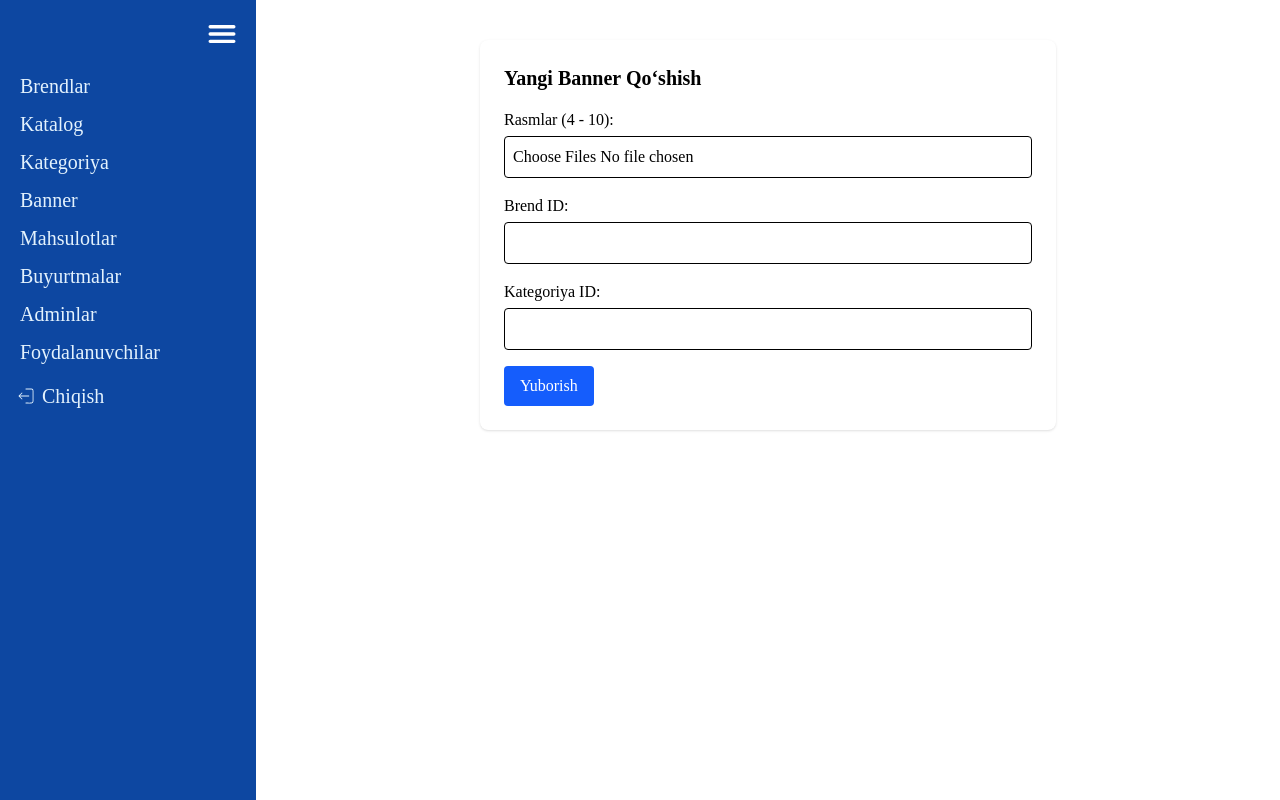
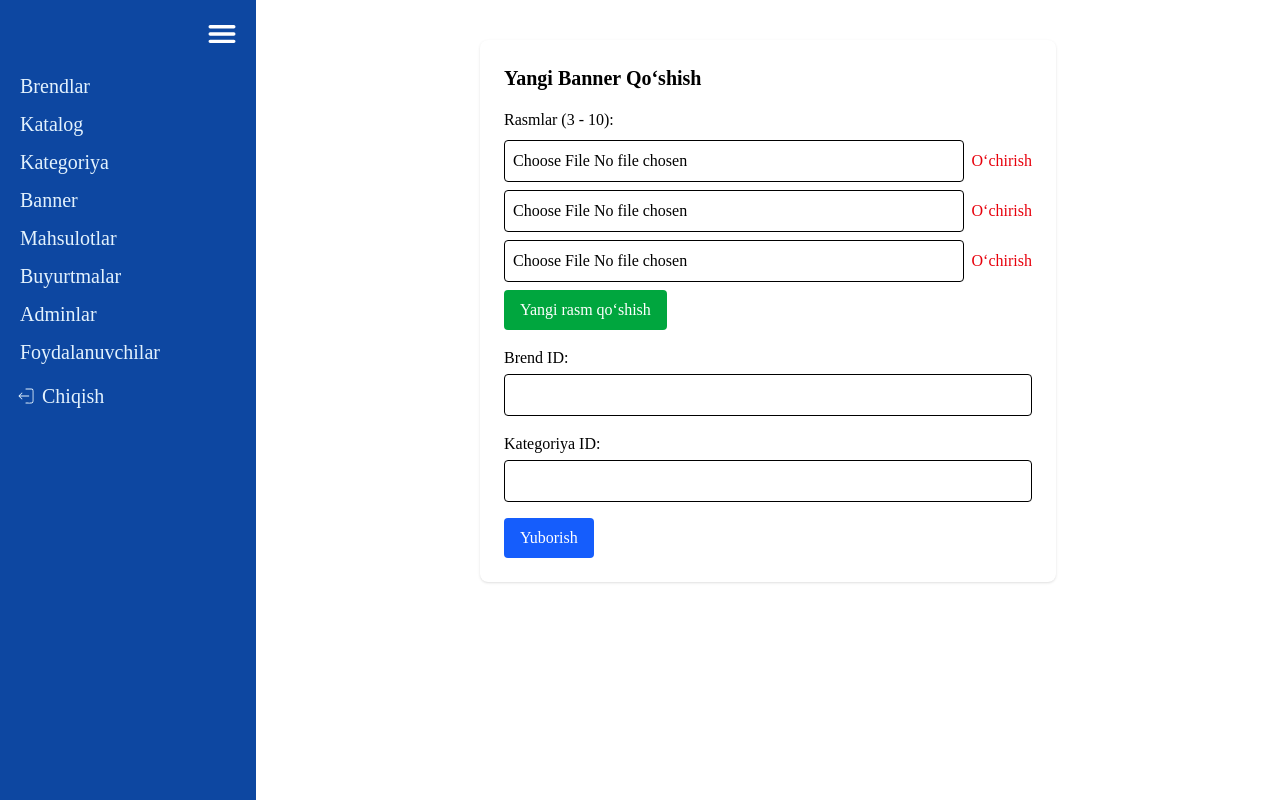
Before and after one commit to nurmuhammadxon/online-store, a React (Vite) app: page /admin/super-admin/banner-add in a window 1280 px wide. Built offline with nearby package versions, Linux system fonts and the light colour scheme; sample sign-in values are in the browser's storage.

Commit message:
update banner add file

```diff
--- a/src/components/Banner.jsx
+++ b/src/components/Banner.jsx
@@ -1,5 +1,6 @@
 import React, { useEffect, useState } from 'react';
 import axios from 'axios';
+import { defaultDataBanner } from '../util/Constants'
 
 import { Autoplay, Navigation, Pagination } from 'swiper/modules';
 import { Swiper, SwiperSlide } from 'swiper/react';
@@ -9,7 +10,6 @@ import 'swiper/css';
 import 'swiper/css/navigation';
 import 'swiper/css/pagination';
 
-
 function Banner() {
     const [banners, setBanners] = useState([])
 
@@ -17,7 +17,13 @@ function Banner() {
         const fetchDataGet = async () => {
             try {
                 const res = await axios.get(`https://165.232.87.222/api/Banners/GetAll`);
-                setBanners(res.data);
+                const data = res.data
+
+                if (Array.isArray(data) && data.length === 0) {
+                    setBanners(defaultDataBanner)
+                } else {
+                    setBanners(data);
+                }
             } catch (error) {
                 console.log(error);
             }
--- a/src/pages/banner/BannerAdd.jsx
+++ b/src/pages/banner/BannerAdd.jsx
@@ -2,49 +2,72 @@ import React, { useState } from 'react';
 import axios from 'axios';
 
 function BannerAdd() {
-    const [images, setImages] = useState([]);
+    const [images, setImages] = useState([null, null, null]);
     const [brendId, setBrendId] = useState('');
     const [categoryId, setCategoryId] = useState('');
     const [error, setError] = useState('');
     const [success, setSuccess] = useState('');
+    const [isLoading, setIsLoading] = useState(false);
 
-    const handleImageChange = (e) => {
-        const selectedFiles = Array.from(e.target.files);
-        if (selectedFiles.length < 4 || selectedFiles.length > 10) {
-            setError('Iltimos, 4 tadan 10 tagacha rasm tanlang.');
-            setImages([]);
+    const addImageInput = () => {
+        if (images.length < 10) {
+            setImages([...images, null]);
         } else {
-            setError('');
-            setImages(selectedFiles);
+            alert('Maksimal 10 ta rasm qo‘shish mumkin.');
         }
+    };
+
+    const handleImageChange = (e, index) => {
+        const updatedImages = [...images];
+        updatedImages[index] = e.target.files[0];
+        setImages(updatedImages);
+    };
+
+    const removeImageInput = (index) => {
+        const updatedImages = [...images];
+        updatedImages.splice(index, 1);
+        setImages(updatedImages);
     };
 
     const handleSubmit = async (e) => {
         e.preventDefault();
 
-        if (images.length < 4 || images.length > 10) {
-            setError('4 tadan 10 tagacha rasm yuborish kerak.');
+        const validImages = images.filter(img => img !== null);
+        if (validImages.length < 3 || validImages.length > 10) {
+            setError('Iltimos, 3 tadan 10 tagacha rasm tanlang.');
+            setSuccess('');
+            return;
+        }
+        if (!brendId || !categoryId) {
+            setError('Brend ID va Kategoriya ID ni kiriting.');
+            setSuccess('');
             return;
         }
 
+        setError('');
+        setIsLoading(true);
+
         const formData = new FormData();
-        images.forEach((image) => {
+        validImages.forEach((image) => {
             formData.append('Images', image);
         });
         formData.append('BrendId', brendId);
         formData.append('CategoryId', categoryId);
 
         try {
-            const res = await axios.post('https://165.232.87.222/api/Banners/Add', formData, {
-                headers: {
-                    'Content-Type': 'multipart/form-data',
-                },
+            await axios.post('https://165.232.87.222/api/Banners/Add', formData, {
+                headers: { 'Content-Type': 'multipart/form-data' },
             });
             setSuccess('Banner muvaffaqiyatli qo‘shildi!');
             setError('');
-        } catch (err) {
+            setImages([null, null, null]);
+            setBrendId('');
+            setCategoryId('');
+        } catch (error) {
             setError('Serverda xatolik yuz berdi.');
             setSuccess('');
+        } finally {
+            setIsLoading(false);
         }
     };
 
@@ -57,14 +80,33 @@ function BannerAdd() {
 
             <form onSubmit={handleSubmit} encType="multipart/form-data">
                 <div className="mb-4">
-                    <label className="block mb-1 font-medium">Rasmlar (4 - 10):</label>
-                    <input
-                        type="file"
-                        multiple
-                        accept="image/*"
-                        onChange={handleImageChange}
-                        className="border p-2 w-full rounded"
-                    />
+                    <label className="block mb-1 font-medium">Rasmlar (3 - 10):</label>
+                    {images.map((image, index) => (
+                        <div key={index} className="flex items-center mt-2">
+                            <input
+                                type="file"
+                                accept="image/*"
+                                onChange={(e) => handleImageChange(e, index)}
+                                className="p-2 border rounded w-full"
+                            />
+                            <button
+                                type="button"
+                                onClick={() => removeImageInput(index)}
+                                className="ml-2 text-red-600"
+                            >
+                                O‘chirish
+                            </button>
+                        </div>
+                    ))}
+                    {images.length < 10 && (
+                        <button
+                            type="button"
+                            onClick={addImageInput}
+                            className="mt-2 px-4 py-2 bg-green-600 text-white rounded"
+                        >
+                            Yangi rasm qo‘shish
+                        </button>
+                    )}
                 </div>
 
                 <div className="mb-4">
@@ -91,9 +133,10 @@ function BannerAdd() {
 
                 <button
                     type="submit"
+                    disabled={isLoading}
                     className="bg-blue-600 text-white px-4 py-2 rounded hover:bg-blue-700"
                 >
-                    Yuborish
+                    {isLoading ? 'Yuklanmoqda...' : 'Yuborish'}
                 </button>
             </form>
         </div>
--- a/src/util/Constants.jsx
+++ b/src/util/Constants.jsx
@@ -380,3 +380,9 @@ export const usernav = [
         key: 'settings',
     },
 ];
+
+export const defaultDataBanner = [
+    {
+        images: 'https://images.uzum.uz/d07mq6lpb7f46s88q100/main_page_banner.jpg'
+    }
+]
```
